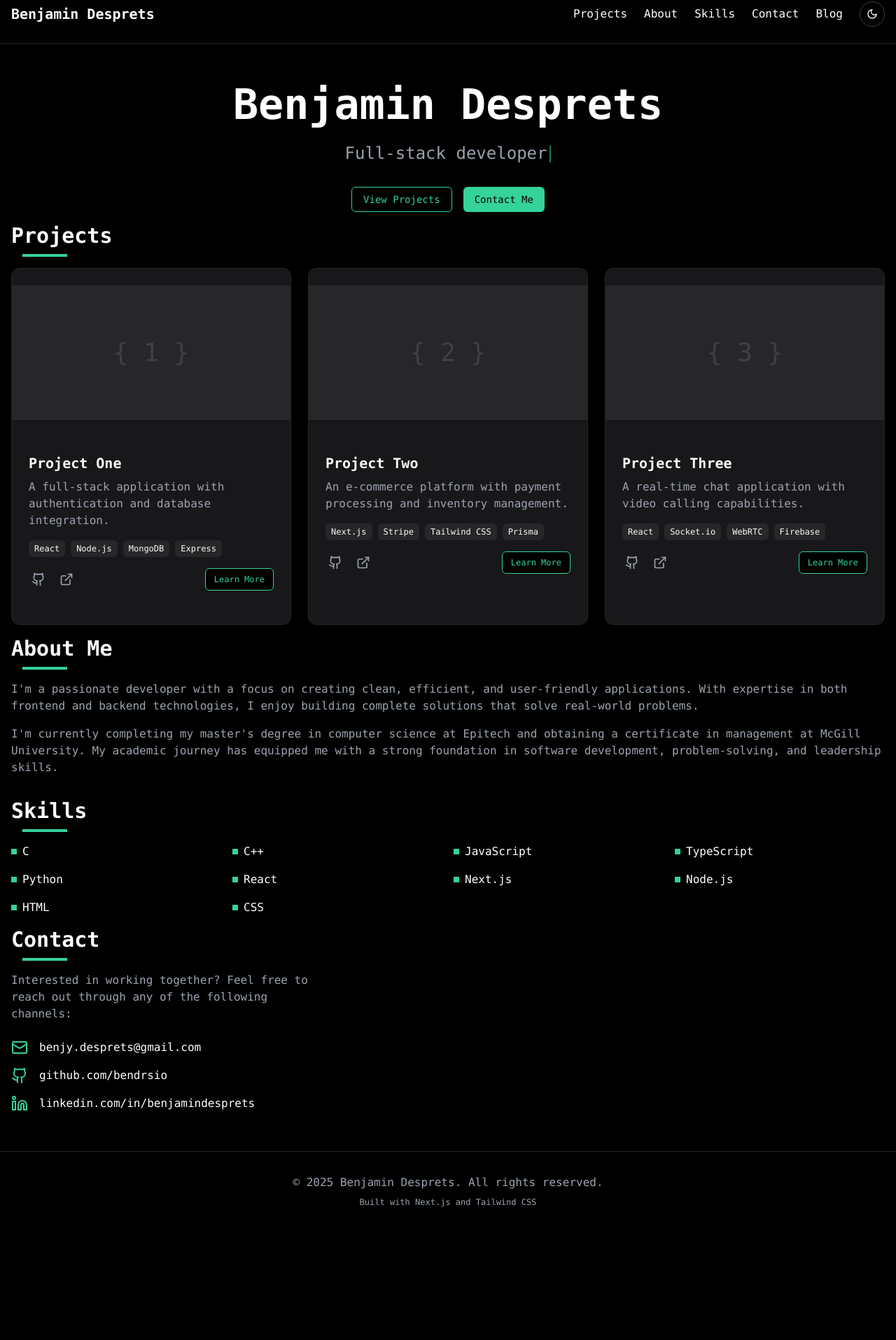
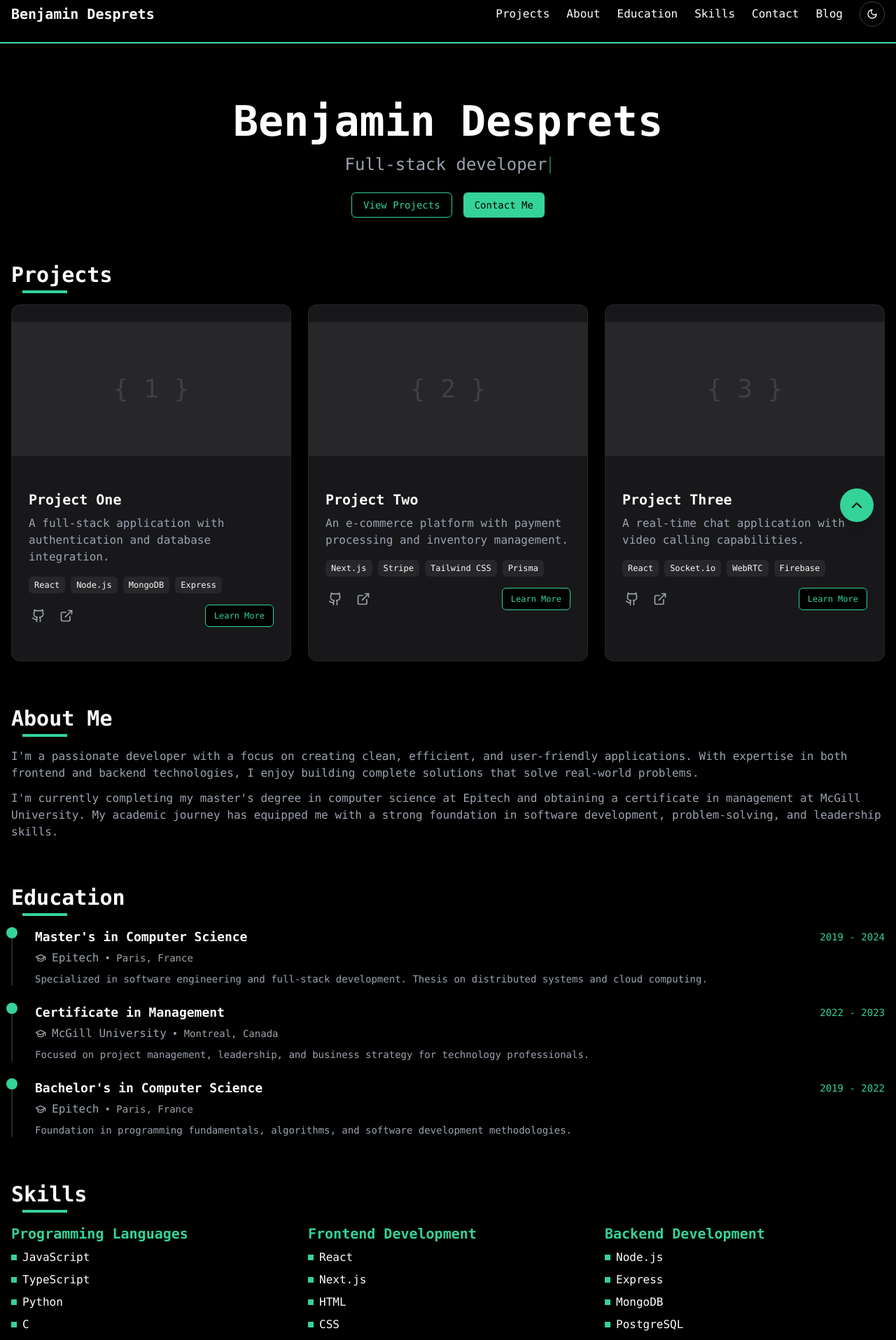
Before and after one commit to bendrsio/desprets.net, a Next.js app: page / in a window 1280 px wide. Shown: the part 22-1937 px from the top of the page at 70% size. Before the commit the page ends 1780 px from the top, so only its background shows below. Built offline with nearby package versions, Linux system fonts and the light colour scheme.

Commit message:
add: v0 improvements

```diff
--- a/app/page.tsx
+++ b/app/page.tsx
@@ -2,14 +2,26 @@
 
 import { useEffect } from "react";
 import Link from "next/link";
-import { Github, Mail, Linkedin } from "lucide-react";
-import { motion } from "framer-motion";
+import { Github, Mail, Linkedin, GraduationCap } from "lucide-react";
+import { motion, useScroll, useSpring } from "framer-motion";
 import { Button } from "@/components/ui/button";
 import { ThemeToggle } from "@/components/theme-toggle";
 import AnimatedText from "@/components/animated-text";
 import SmoothScrollLink from "@/components/smooth-scroll-link";
 import ProjectCard from "@/components/project-card";
 import SectionDivider from "@/components/section-divider";
+import { createLucideIcon } from "lucide-react";
+
+const XIcon = createLucideIcon("X", [
+  [
+    "path",
+    {
+      d: "M18.901 1.153h3.68l-8.04 9.19L24 22.846h-7.406l-5.8-7.584-6.638 7.584H.474l8.6-9.83L0 1.154h7.594l5.243 6.932ZM17.61 20.644h2.039L6.486 3.24H4.298Z",
+      stroke: "none",
+      fill: "currentColor",
+    },
+  ],
+]);
 
 // Function to check if element is in viewport
 const useScrollReveal = () => {
@@ -37,6 +49,12 @@ const useScrollReveal = () => {
 
 export default function Home() {
   useScrollReveal();
+  const { scrollYProgress } = useScroll();
+  const scaleX = useSpring(scrollYProgress, {
+    stiffness: 100,
+    damping: 30,
+    restDelta: 0.001,
+  });
 
   return (
     <div className="min-h-screen bg-white dark:bg-black text-zinc-900 dark:text-white font-mono">
@@ -55,6 +73,12 @@ export default function Home() {
               className="hover:text-emerald-400 transition-colors"
             >
               About
+            </SmoothScrollLink>
+            <SmoothScrollLink
+              href="#education"
+              className="hover:text-emerald-400 transition-colors"
+            >
+              Education
             </SmoothScrollLink>
             <SmoothScrollLink
               href="#skills"
@@ -77,28 +101,33 @@ export default function Home() {
             <ThemeToggle />
           </div>
         </nav>
+        {/* Thinner Scroll Progress Bar */}
+        <motion.div
+          className="absolute bottom-0 left-0 right-0 h-0.5 bg-emerald-400"
+          style={{ scaleX, transformOrigin: "0%" }}
+        />
       </header>
 
       <main className="container mx-auto px-4 py-12">
-        {/* Hero Section */}
+        {/* Hero Section - without glow */}
         <motion.section
-          className="py-2 flex flex-col items-center justify-center text-center"
+          className="py-8 flex flex-col items-center justify-center text-center relative"
           initial={{ opacity: 0 }}
           animate={{ opacity: 1 }}
           transition={{ duration: 0.5 }}
         >
-          <div className="text-4xl md:text-6xl font-bold mb-6">
+          <div className="text-4xl md:text-6xl font-bold mb-4 relative z-10">
             {" "}
             Benjamin Desprets{" "}
           </div>
           <AnimatedText
             text="Full-stack developer"
-            className="text-xl md:text-2xl max-w-2xl mb-8 text-zinc-600 dark:text-gray-400"
+            className="text-xl md:text-2xl max-w-2xl mb-6 text-zinc-600 dark:text-gray-400 relative z-10"
             typingSpeed={50}
             showCursor={true}
           />
           <motion.div
-            className="flex space-x-4"
+            className="flex space-x-4 relative z-10"
             initial={{ opacity: 0, y: 20 }}
             animate={{ opacity: 1, y: 0 }}
             transition={{ duration: 0.5, delay: 1.5 }}
@@ -120,10 +149,10 @@ export default function Home() {
         </motion.section>
 
         {/* Projects Section */}
-        <section id="projects" className="py-2 scroll-reveal">
+        <section id="projects" className="py-8 scroll-reveal">
           <AnimatedText
             text="Projects"
-            className="text-3xl font-bold mb-2"
+            className="text-3xl font-bold mb-1"
             typingSpeed={100}
             showCursor={false}
           />
@@ -136,10 +165,10 @@ export default function Home() {
         </section>
 
         {/* About Section */}
-        <section id="about" className="py-2 scroll-reveal">
+        <section id="about" className="py-8 scroll-reveal">
           <AnimatedText
             text="About Me"
-            className="text-3xl font-bold mb-2"
+            className="text-3xl font-bold mb-1"
             typingSpeed={100}
             showCursor={false}
           />
@@ -150,13 +179,13 @@ export default function Home() {
             viewport={{ once: true }}
             transition={{ duration: 0.5 }}
           >
-            <p className="text-zinc-600 dark:text-gray-400 mb-4">
+            <p className="text-zinc-600 dark:text-gray-400 mb-3">
               I'm a passionate developer with a focus on creating clean,
               efficient, and user-friendly applications. With expertise in both
               frontend and backend technologies, I enjoy building complete
               solutions that solve real-world problems.
             </p>
-            <p className="text-zinc-600 dark:text-gray-400 mb-4">
+            <p className="text-zinc-600 dark:text-gray-400">
               I'm currently completing my master's degree in computer science at
               Epitech and obtaining a certificate in management at McGill
               University. My academic journey has equipped me with a strong
@@ -166,11 +195,62 @@ export default function Home() {
           </motion.div>
         </section>
 
+        {/* Education Section */}
+        <section id="education" className="py-8 scroll-reveal">
+          <AnimatedText
+            text="Education"
+            className="text-3xl font-bold mb-1"
+            typingSpeed={100}
+            showCursor={false}
+          />
+          <SectionDivider />
+          <div className="space-y-6">
+            {education.map((item, index) => (
+              <motion.div
+                key={index}
+                className="relative pl-8 border-l-2 border-zinc-200 dark:border-zinc-800"
+                initial={{ opacity: 0, x: -20 }}
+                whileInView={{ opacity: 1, x: 0 }}
+                viewport={{ once: true }}
+                transition={{ duration: 0.5, delay: index * 0.1 }}
+              >
+                {/* Dot marker */}
+                <div className="absolute left-[-9px] top-0 h-4 w-4 rounded-full bg-emerald-400"></div>
+
+                <div className="flex flex-col md:flex-row md:items-center md:justify-between mb-1">
+                  <h3 className="text-lg font-semibold">{item.degree}</h3>
+                  <span className="text-emerald-400 text-sm font-mono">
+                    {item.startYear} - {item.endYear}
+                  </span>
+                </div>
+
+                <div className="flex items-center mb-2">
+                  <GraduationCap className="h-4 w-4 mr-2 text-zinc-500 dark:text-zinc-400" />
+                  <span className="text-zinc-600 dark:text-gray-400">
+                    {item.institution}
+                  </span>
+                  {item.location && (
+                    <span className="text-zinc-500 dark:text-zinc-400 text-sm ml-2">
+                      • {item.location}
+                    </span>
+                  )}
+                </div>
+
+                {item.description && (
+                  <p className="text-zinc-600 dark:text-gray-400 text-sm">
+                    {item.description}
+                  </p>
+                )}
+              </motion.div>
+            ))}
+          </div>
+        </section>
+
         {/* Skills Section */}
-        <section id="skills" className="py-2 scroll-reveal">
+        <section id="skills" className="py-8 scroll-reveal">
           <AnimatedText
             text="Skills"
-            className="text-3xl font-bold mb-2"
+            className="text-3xl font-bold mb-1"
             typingSpeed={100}
             showCursor={false}
           />
@@ -180,14 +260,28 @@ export default function Home() {
             whileInView={{ opacity: 1, y: 0 }}
             viewport={{ once: true }}
             transition={{ duration: 0.5 }}
-            className="grid grid-cols-2 md:grid-cols-3 lg:grid-cols-4 gap-4"
+            className="grid grid-cols-1 md:grid-cols-2 lg:grid-cols-3 gap-6"
           >
+            {Object.entries(skillsByCategory).map(
+              ([category, skills], categoryIndex) => (
+                <motion.div
+                  key={category}
+                  initial={{ opacity: 0, y: 20 }}
+                  whileInView={{ opacity: 1, y: 0 }}
+                  viewport={{ once: true }}
+                  transition={{ duration: 0.5, delay: categoryIndex * 0.1 }}
+                  className="mb-4"
+                >
+                  <h3 className="text-xl font-semibold mb-2 text-emerald-400">
+                    {category}
+                  </h3>
+                  <div className="grid grid-cols-1 gap-2">
                     {skills.map((skill, index) => (
                       <motion.div
                         key={index}
                         className="flex items-center"
-                initial={{ opacity: 0, y: 10 }}
-                whileInView={{ opacity: 1, y: 0 }}
+                        initial={{ opacity: 0, x: -10 }}
+                        whileInView={{ opacity: 1, x: 0 }}
                         viewport={{ once: true }}
                         transition={{ duration: 0.2, delay: index * 0.05 }}
                       >
@@ -195,21 +289,25 @@ export default function Home() {
                         <span>{skill}</span>
                       </motion.div>
                     ))}
+                  </div>
+                </motion.div>
+              )
+            )}
           </motion.div>
         </section>
 
         {/* Contact Section */}
-        <section id="contact" className="py-2 scroll-reveal">
+        <section id="contact" className="py-8 scroll-reveal">
           <AnimatedText
             text="Contact"
-            className="text-3xl font-bold mb-2"
+            className="text-3xl font-bold mb-1"
             typingSpeed={100}
             showCursor={false}
           />
           <SectionDivider />
           <div className="max-w-md">
             <motion.p
-              className="text-zinc-600 dark:text-gray-400 mb-6"
+              className="text-zinc-600 dark:text-gray-400 mb-4"
               initial={{ opacity: 0, y: 20 }}
               whileInView={{ opacity: 1, y: 0 }}
               viewport={{ once: true }}
@@ -218,7 +316,7 @@ export default function Home() {
               Interested in working together? Feel free to reach out through any
               of the following channels:
             </motion.p>
-            <div className="space-y-4">
+            <div className="space-y-3">
               <motion.a
                 href="mailto:benjy.desprets@gmail.com"
                 className="flex items-center group"
@@ -250,6 +348,22 @@ export default function Home() {
                 </span>
               </motion.a>
               <motion.a
+                href="https://x.com/bendrsio"
+                target="_blank"
+                rel="noopener noreferrer"
+                className="flex items-center group"
+                initial={{ opacity: 0, x: -20 }}
+                whileInView={{ opacity: 1, x: 0 }}
+                viewport={{ once: true }}
+                transition={{ duration: 0.25, delay: 0.1 }}
+                whileHover={{ x: 15 }}
+              >
+                <XIcon className="mr-4 text-emerald-400" />
+                <span className="group-hover:text-emerald-400 transition-colors">
+                  x.com/bendrsio
+                </span>
+              </motion.a>
+              <motion.a
                 href="https://www.linkedin.com/in/benjamindesprets"
                 target="_blank"
                 rel="noopener noreferrer"
@@ -268,6 +382,29 @@ export default function Home() {
             </div>
           </div>
         </section>
+        <motion.button
+          onClick={() => window.scrollTo({ top: 0, behavior: "smooth" })}
+          className="fixed bottom-8 right-8 p-3 rounded-full bg-emerald-400 text-black shadow-lg hover:bg-emerald-500 transition-all duration-300 z-50"
+          initial={{ opacity: 0, scale: 0.8 }}
+          animate={{ opacity: 1, scale: 1 }}
+          whileHover={{ scale: 1.1 }}
+          whileTap={{ scale: 0.9 }}
+        >
+          <svg
+            xmlns="http://www.w3.org/2000/svg"
+            width="24"
+            height="24"
+            viewBox="0 0 24 24"
+            fill="none"
+            stroke="currentColor"
+            strokeWidth="2"
+            strokeLinecap="round"
+            strokeLinejoin="round"
+            className="lucide lucide-chevron-up"
+          >
+            <path d="m18 15-6-6-6 6" />
+          </svg>
+        </motion.button>
       </main>
 
       <footer className="border-t border-zinc-200 dark:border-zinc-800 py-8 text-center text-zinc-600 dark:text-gray-400">
@@ -313,30 +450,53 @@ const projects = [
   },
 ];
 
-const skills = [
-  "C",
-  "C++",
-  "JavaScript",
-  "TypeScript",
-  "Python",
-  "React",
-  "Next.js",
-  "Node.js",
-  "HTML",
-  "CSS",
+// Education data
+const education = [
+  {
+    degree: "Master's in Computer Science",
+    institution: "Epitech",
+    location: "Paris, France",
+    startYear: "2019",
+    endYear: "2024",
+    description:
+      "Specialized in software engineering and full-stack development. Thesis on distributed systems and cloud computing.",
+  },
+  {
+    degree: "Certificate in Management",
+    institution: "McGill University",
+    location: "Montreal, Canada",
+    startYear: "2022",
+    endYear: "2023",
+    description:
+      "Focused on project management, leadership, and business strategy for technology professionals.",
+  },
+  {
+    degree: "Bachelor's in Computer Science",
+    institution: "Epitech",
+    location: "Paris, France",
+    startYear: "2019",
+    endYear: "2022",
+    description:
+      "Foundation in programming fundamentals, algorithms, and software development methodologies.",
+  },
 ];
 
-// const skills = [
-//   "JavaScript/TypeScript",
-//   "React/Next.js",
-//   "Node.js",
-//   "HTML/CSS",
-//   "Tailwind CSS",
-//   "MongoDB",
-//   "PostgreSQL",
-//   "Git/GitHub",
-//   "Docker",
-//   "AWS",
-//   "GraphQL",
-//   "Redux",
-// ];
+const skillsByCategory = {
+  "Programming Languages": ["JavaScript", "TypeScript", "Python", "C", "C++"],
+  "Frontend Development": ["React", "Next.js", "HTML", "CSS", "Tailwind CSS"],
+  "Backend Development": [
+    "Node.js",
+    "Express",
+    "MongoDB",
+    "PostgreSQL",
+    "REST APIs",
+  ],
+  "Tools & Technologies": ["Git", "Docker", "AWS", "CI/CD", "Linux"],
+  "Soft Skills": [
+    "Leadership",
+    "Problem Solving",
+    "Communication",
+    "Team Collaboration",
+    "Project Management",
+  ],
+};
```
Lines whose indentation alone changed are shown as unchanged.
